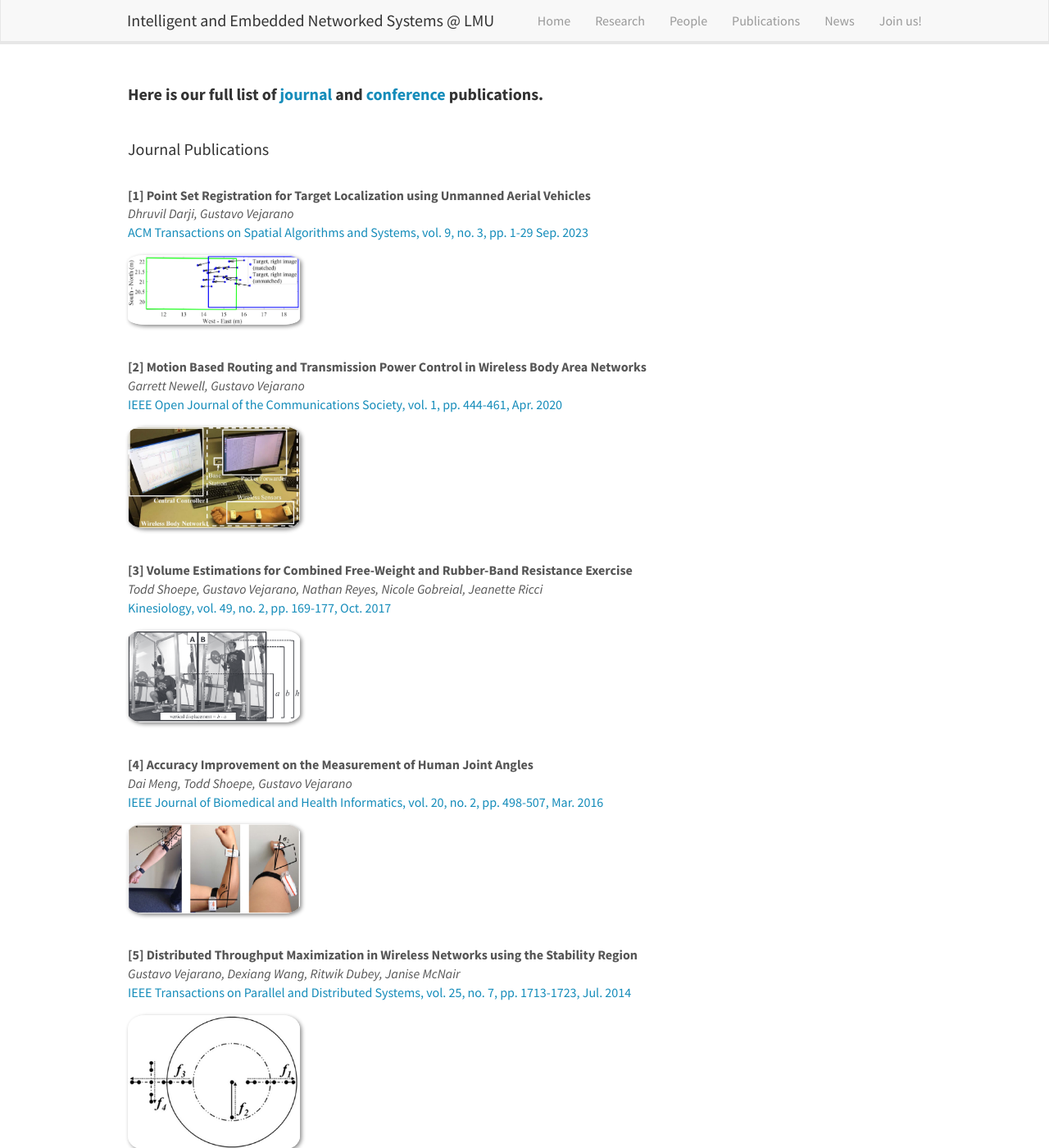
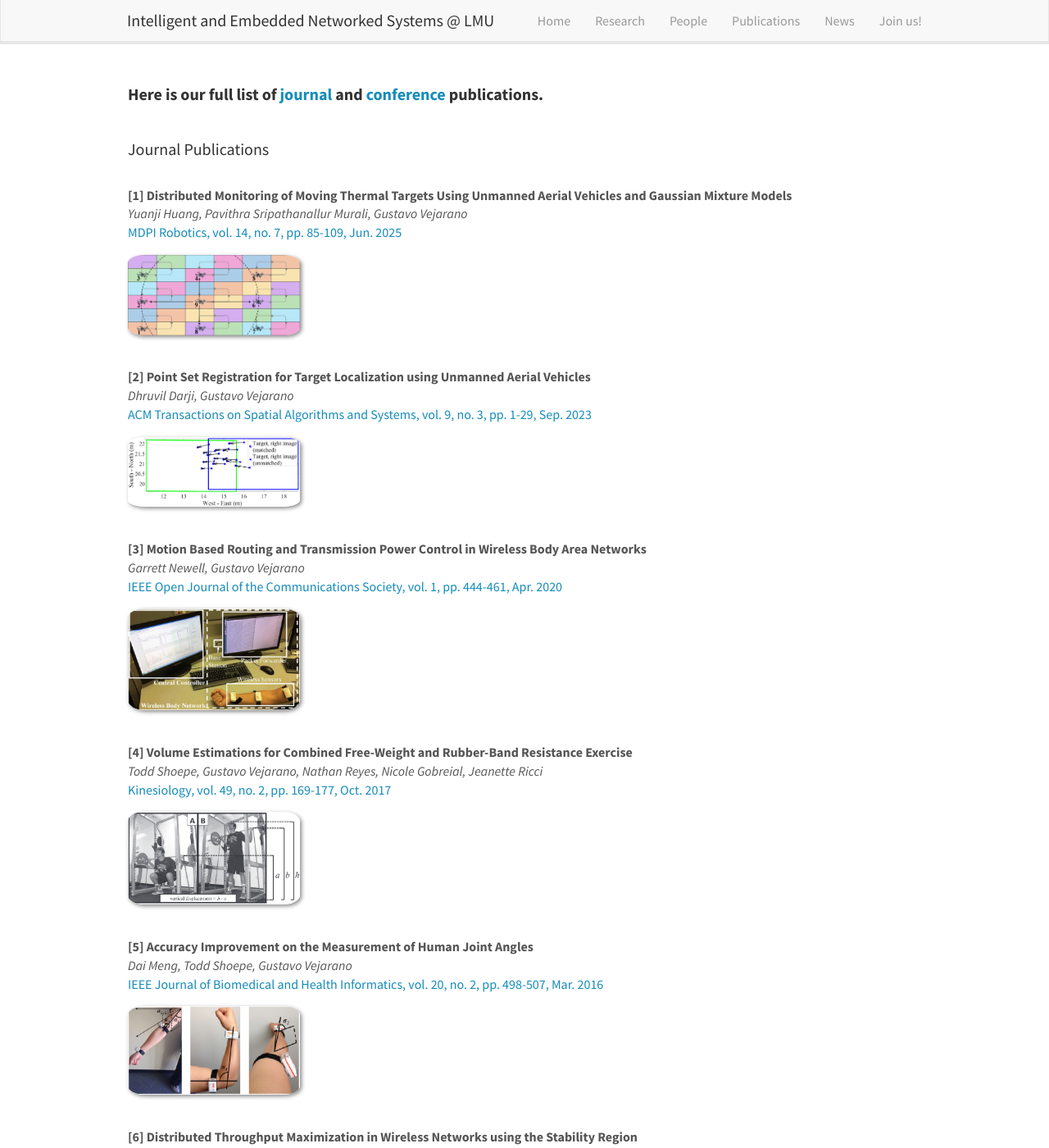
Before and after one commit to intemnets/intemnets.github.io, a Jekyll site: the page built from _pages/publications.md, in a window 1280 px wide and 1400 px high. Shown: the whole window at 82% size. Built offline with Jekyll 4.4.1, drawn with Linux system fonts in a browser that asks for light colours; nearby versions of some CDN libraries; some of the changed text lies outside the part shown.

Commit message:
add comment

```diff
--- a/_data/journalpubs.yml
+++ b/_data/journalpubs.yml
@@ -1,10 +1,16 @@
+- title: "Distributed Monitoring of Moving Thermal Targets Using Unmanned Aerial Vehicles and Gaussian Mixture Models"
+  image: gmm.png
+  authors: Yuanji Huang, Pavithra Sripathanallur Murali, Gustavo Vejarano
+  link:
+    url: https://doi.org/10.3390/robotics14070085
+    display: MDPI Robotics, vol. 14, no. 7, pp. 85-109, Jun. 2025
 
 - title: "Point Set Registration for Target Localization using Unmanned Aerial Vehicles"
   image: psr.png
   authors: Dhruvil Darji, Gustavo Vejarano
   link:
     url: https://doi.org/10.1145/3586575
-    display: ACM Transactions on Spatial Algorithms and Systems, vol. 9, no. 3, pp. 1-29 Sep. 2023
+    display: ACM Transactions on Spatial Algorithms and Systems, vol. 9, no. 3, pp. 1-29, Sep. 2023
 
 - title: "Motion Based Routing and Transmission Power Control in Wireless Body Area Networks"
   image: wban.png
--- a/_data/news.yml
+++ b/_data/news.yml
@@ -1,3 +1,6 @@
+- date: June 22, 2025
+  headline: "Our paper on distributed monitoring using quadcopters has been [published](https://doi.org/10.3390/robotics14070085). <img src='/images/newspic/gmm.png' class='img-responsive' style='max-width: 230px' />"
+
 - date: October 28, 2024
   headline: "Our autonomous-quadcopter paper has been [published](https://doi.org/10.1109/MILCOM61039.2024.10773795). <img src='/images/newspic/uavnetwork.gif' class='img-responsive' style='max-width: 230px' />"
 
```
Also changed, not shown: images/newspic/gmm.png (added), images/pubpic/journalpics/gmm.png (added), 9 other files.
